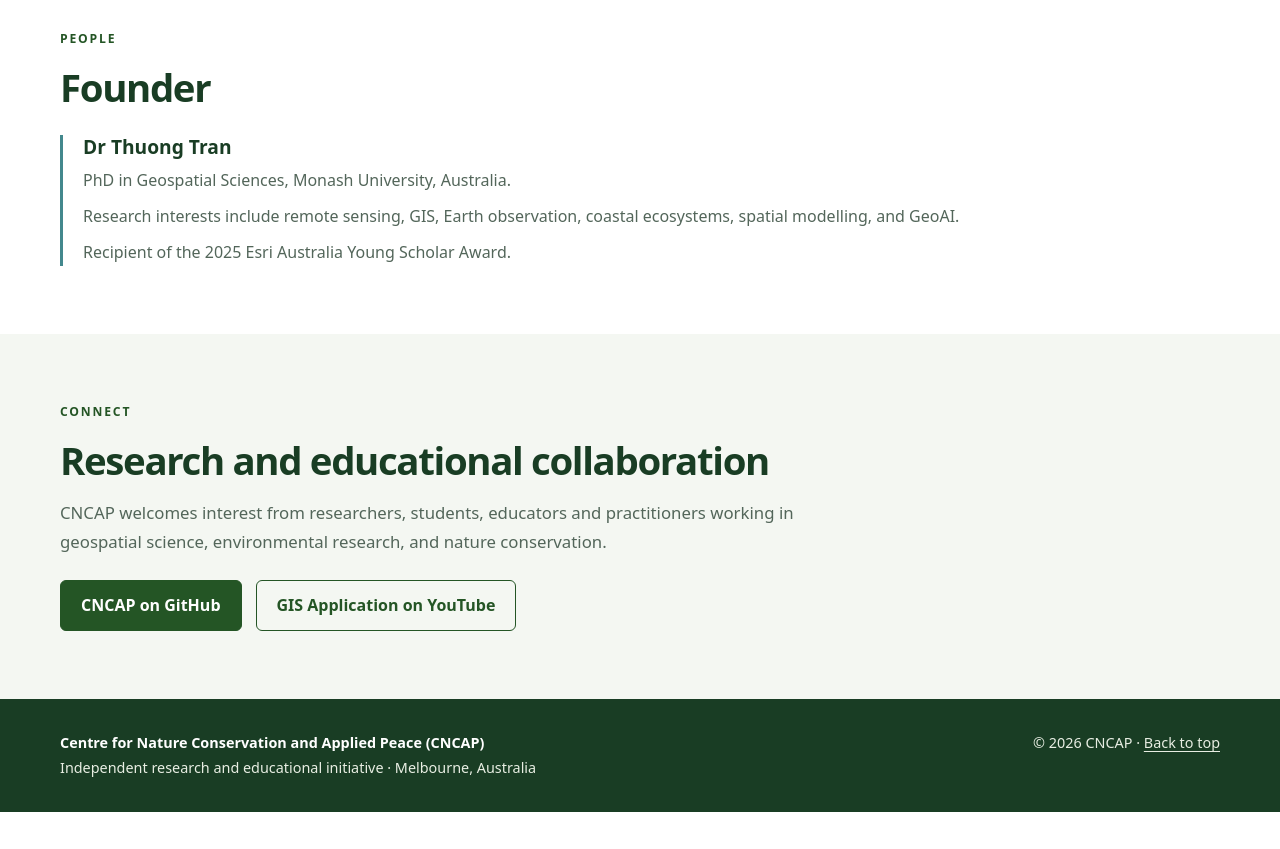
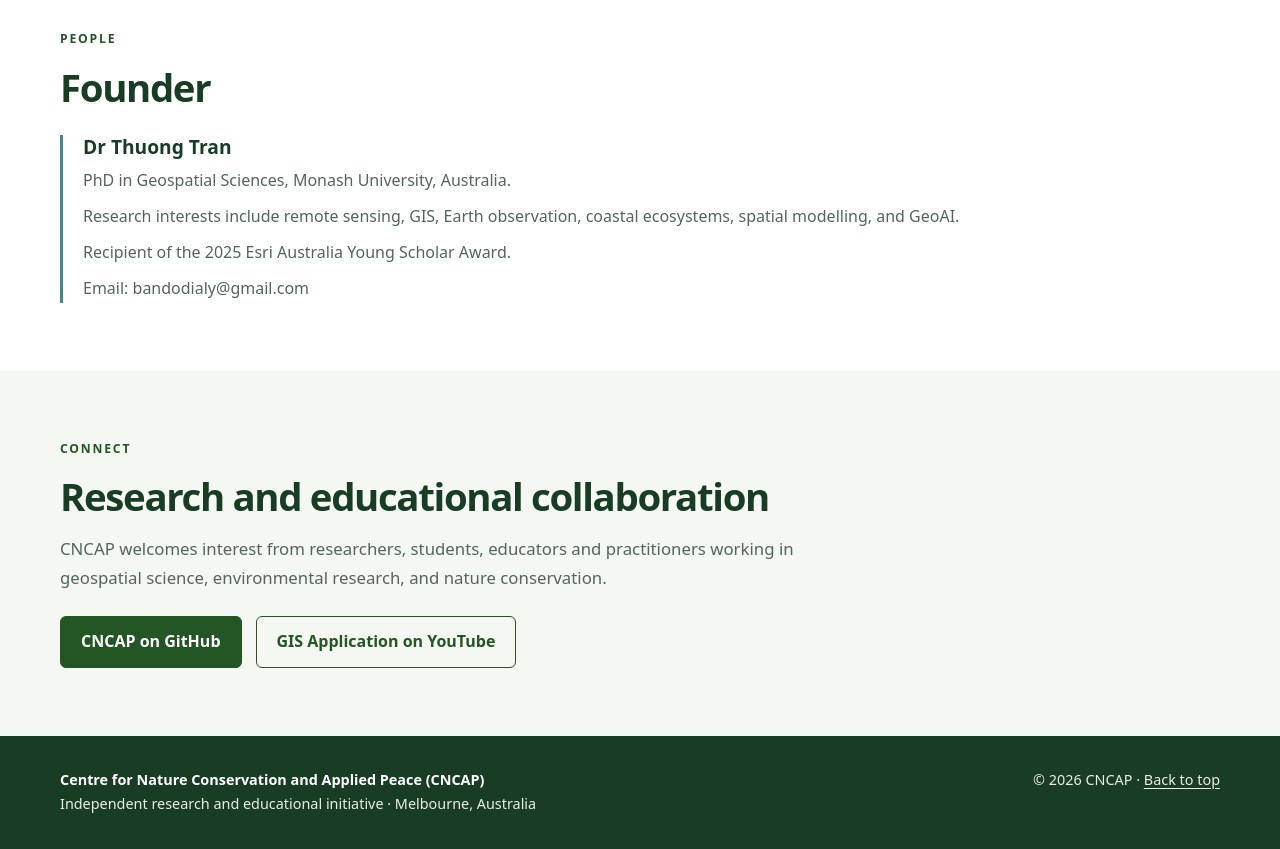
Before and after one commit to CNCAP-Research/cncap-research.github.io, a plain HTML site: page index.html in a window 1280 px wide. Shown: the part 8640-9489 px from the top of the page. Before the commit the page ends 9452 px from the top, so only its background shows below. Drawn offline with Linux system fonts and the light colour scheme.

Commit message:
Update statement

```diff
--- a/index.html
+++ b/index.html
@@ -116,7 +116,7 @@
 </script></div></section>
 <section class="section" id="education"><div class="wrap split"><div><p class="eyebrow">Open education</p><h2>GIS Application</h2><p class="intro">GIS Application is the educational YouTube channel of CNCAP. Its focus is practical learning in GIS, remote sensing, Earth observation, and GeoAI.</p><div class="links"><a class="btn" href="https://www.youtube.com/@gisapplication70">Visit YouTube channel</a><a class="btn secondary" href="https://github.com/CNCAP-Research">Explore GitHub</a></div></div><div class="brandblock"><strong>GIS APPLICATION</strong><small>GIS · REMOTE SENSING · EARTH OBSERVATION · GEOAI</small><div class="line"></div><h3>An educational initiative of CNCAP</h3><small>Centre for Nature Conservation and Applied Peace</small></div></div></section>
 <section class="section alt" id="resources"><div class="wrap"><p class="eyebrow">Open resources</p><h2>Code and learning materials</h2><p class="intro">Explore the CNCAP GitHub profile for public repositories as they are released. Planned resources include Google Earth Engine scripts, Python notebooks, GIS workflows and remote sensing tutorials.</p><div class="links"><a class="btn" href="https://github.com/CNCAP-Research?tab=repositories">Browse repositories</a><a class="btn secondary" href="https://www.youtube.com/@gisapplication70">Watch tutorials</a></div></div></section>
-<section class="section" id="people"><div class="wrap"><p class="eyebrow">People</p><h2>Founder</h2><div class="person"><h3>Dr Thuong Tran</h3><p>PhD in Geospatial Sciences, Monash University, Australia.</p><p>Research interests include remote sensing, GIS, Earth observation, coastal ecosystems, spatial modelling, and GeoAI.</p><p>Recipient of the 2025 Esri Australia Young Scholar Award.</p></div></div></section>
+<section class="section" id="people"><div class="wrap"><p class="eyebrow">People</p><h2>Founder</h2><div class="person"><h3>Dr Thuong Tran</h3><p>PhD in Geospatial Sciences, Monash University, Australia.</p><p>Research interests include remote sensing, GIS, Earth observation, coastal ecosystems, spatial modelling, and GeoAI.</p><p>Recipient of the 2025 Esri Australia Young Scholar Award.</p><p>Email: bandodialy@gmail.com</p></div></div></section>
 <section class="section alt" id="contact"><div class="wrap"><p class="eyebrow">Connect</p><h2>Research and educational collaboration</h2><p class="intro">CNCAP welcomes interest from researchers, students, educators and practitioners working in geospatial science, environmental research, and nature conservation.</p><div class="links"><a class="btn" href="https://github.com/CNCAP-Research">CNCAP on GitHub</a><a class="btn secondary" href="https://www.youtube.com/@gisapplication70">GIS Application on YouTube</a></div></div></section>
 </main><footer><div class="wrap"><div><strong>Centre for Nature Conservation and Applied Peace (CNCAP)</strong>Independent research and educational initiative · Melbourne, Australia</div><div>© 2026 CNCAP · <a href="#home">Back to top</a></div></div></footer>
 <script>const menu=document.querySelector('.menu'),nav=document.querySelector('#nav');menu.addEventListener('click',()=>{const open=nav.classList.toggle('open');menu.setAttribute('aria-expanded',String(open))});nav.querySelectorAll('a').forEach(a=>a.addEventListener('click',()=>{nav.classList.remove('open');menu.setAttribute('aria-expanded','false')}));</script>
```
